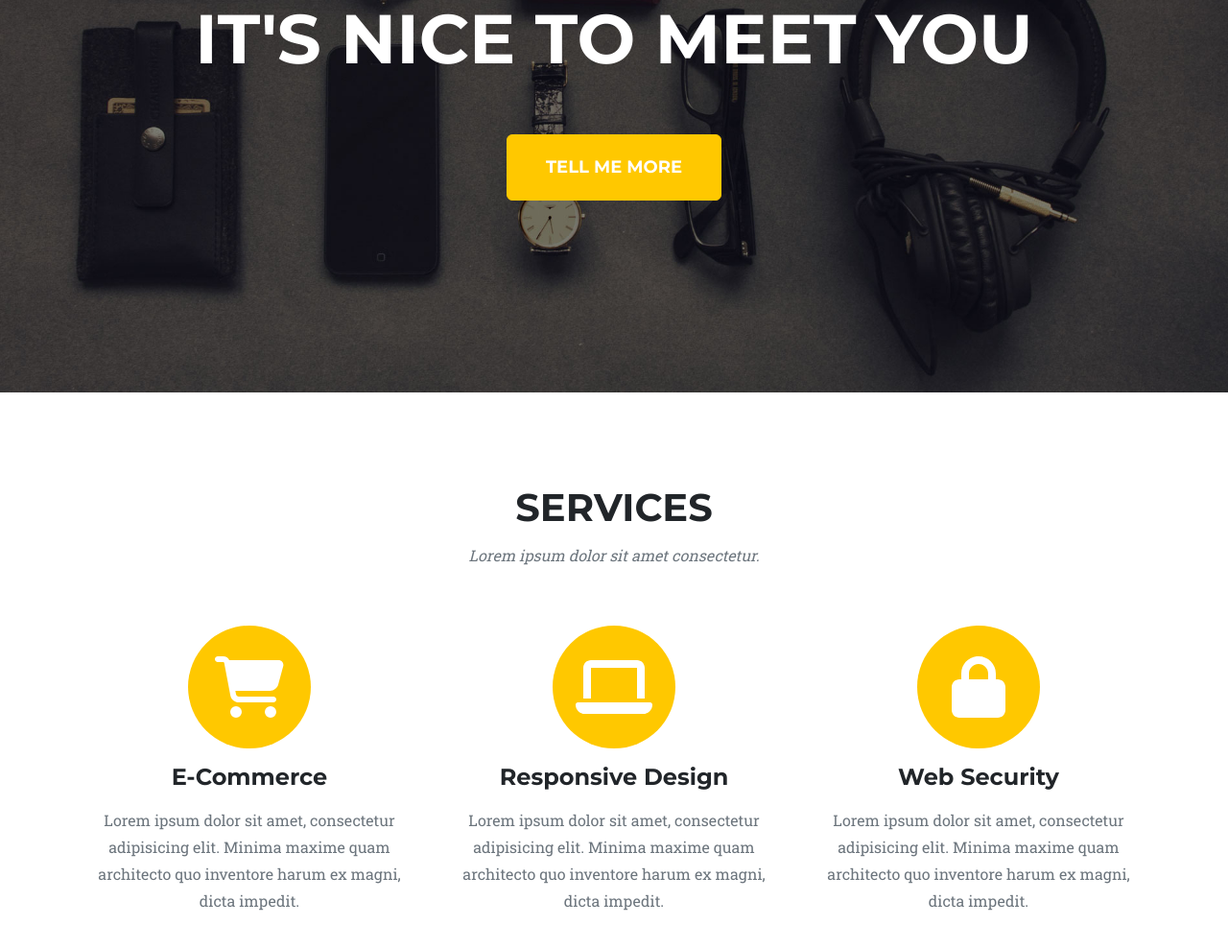
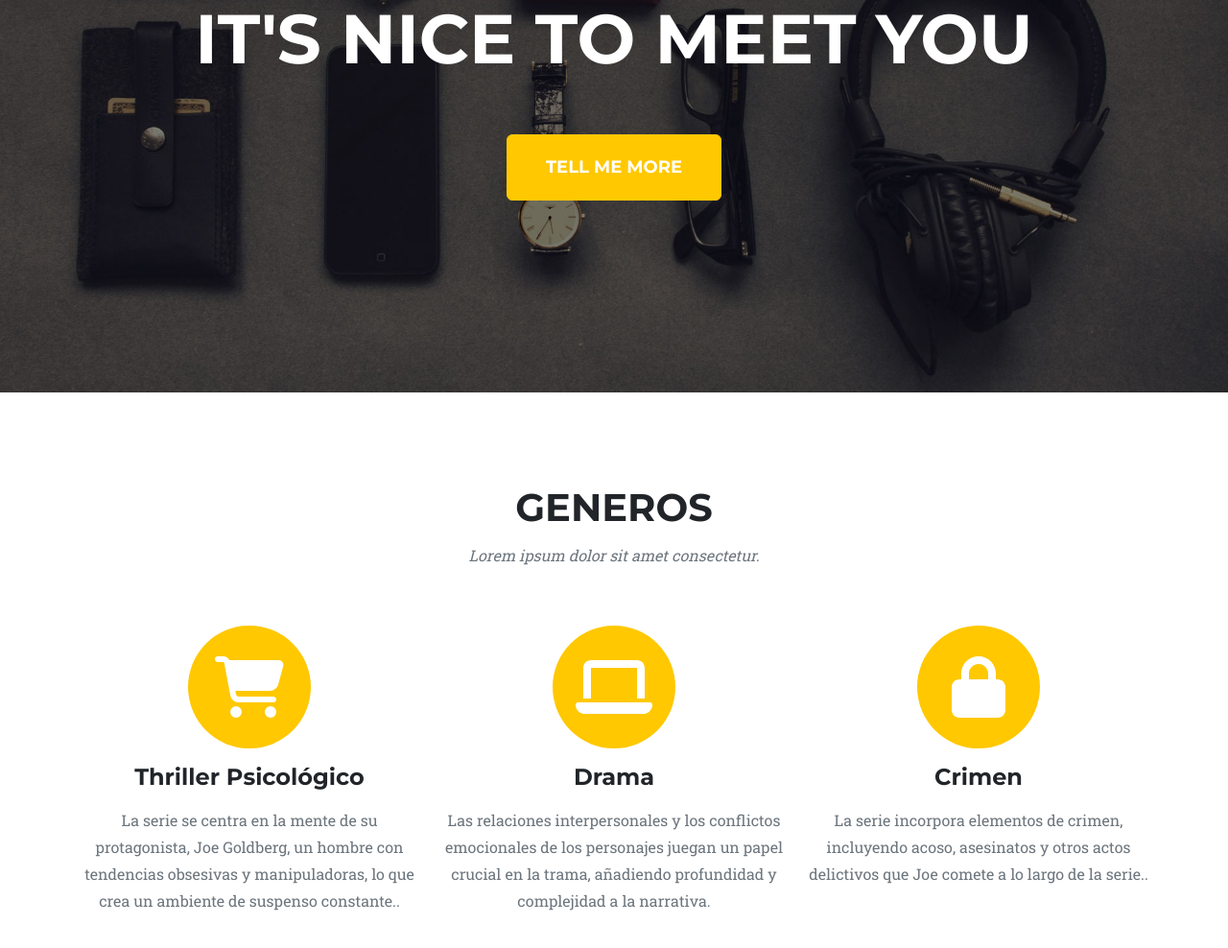
Before and after one commit to Vanessa9202/Agencia, a website: page src/pug/index.pug in a window 1280 px wide. Shown: the part 336-1324 px from the top of the page at 96% size. Drawn offline with nearby package versions, Linux system fonts and the light colour scheme; files that its build step writes are made by us from their sources; files whose address does not match are found by name.

Commit message:
Cambie la seccion de Services por Géneros y su información correspondiente

```diff
--- a/src/pug/index.pug
+++ b/src/pug/index.pug
@@ -56,30 +56,30 @@ html(lang='en')
         section#services.page-section
             .container
                 .text-center
-                    h2.section-heading.text-uppercase Services
+                    h2.section-heading.text-uppercase Generos
                     h3.section-subheading.text-muted Lorem ipsum dolor sit amet consectetur.
                 .row.text-center
                     .col-md-4
                         span.fa-stack.fa-4x
                             i.fas.fa-circle.fa-stack-2x.text-primary
                             i.fas.fa-shopping-cart.fa-stack-1x.fa-inverse
-                        h4.my-3 E-Commerce
+                        h4.my-3 Thriller Psicológico
                         p.text-muted
-                            | Lorem ipsum dolor sit amet, consectetur adipisicing elit. Minima maxime quam architecto quo inventore harum ex magni, dicta impedit.
+                            | La serie se centra en la mente de su protagonista, Joe Goldberg, un hombre con tendencias obsesivas y manipuladoras, lo que crea un ambiente de suspenso constante..
                     .col-md-4
                         span.fa-stack.fa-4x
                             i.fas.fa-circle.fa-stack-2x.text-primary
                             i.fas.fa-laptop.fa-stack-1x.fa-inverse
-                        h4.my-3 Responsive Design
+                        h4.my-3 Drama
                         p.text-muted
-                            | Lorem ipsum dolor sit amet, consectetur adipisicing elit. Minima maxime quam architecto quo inventore harum ex magni, dicta impedit.
+                            | Las relaciones interpersonales y los conflictos emocionales de los personajes juegan un papel crucial en la trama, añadiendo profundidad y complejidad a la narrativa.
                     .col-md-4
                         span.fa-stack.fa-4x
                             i.fas.fa-circle.fa-stack-2x.text-primary
                             i.fas.fa-lock.fa-stack-1x.fa-inverse
-                        h4.my-3 Web Security
+                        h4.my-3 Crimen
                         p.text-muted
-                            | Lorem ipsum dolor sit amet, consectetur adipisicing elit. Minima maxime quam architecto quo inventore harum ex magni, dicta impedit.
+                            | La serie incorpora elementos de crimen, incluyendo acoso, asesinatos y otros actos delictivos que Joe comete a lo largo de la serie..
 
         // Portfolio Grid
         section#portfolio.page-section.bg-light
```
Also changed, not shown: dist/index.html.
